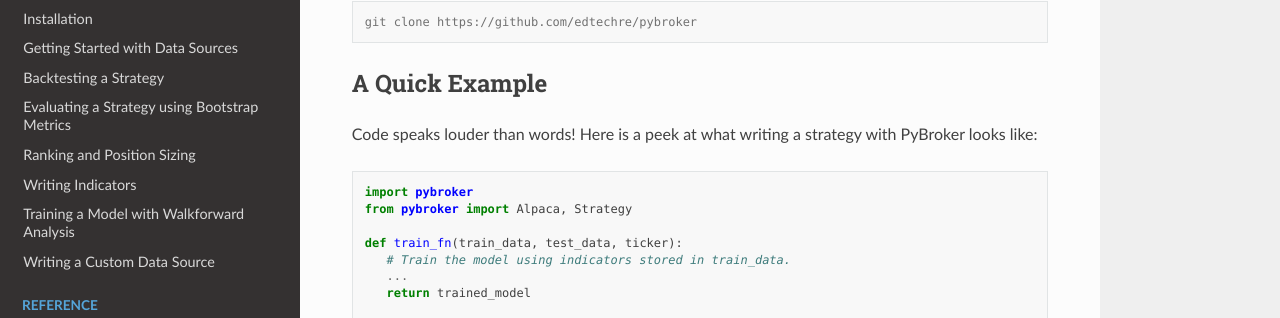
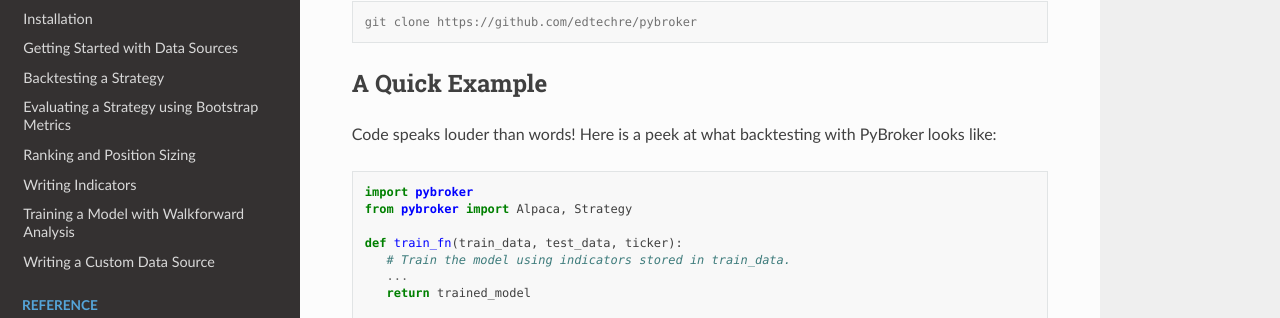
Before and after one commit to edtechre/pybroker, a Sphinx documentation site: the page built from docs/index.rst, in a window 1280 px wide and 900 px high, scrolled down 703 px. Shown: the part 133-451 px from the top of the window. Built offline with Sphinx 7.4.7 and the Read the Docs theme 2.0.0, drawn with Linux system fonts in a browser that asks for light colours.

Commit message:
Updating README and index.rst

```diff
--- a/docs/index.rst
+++ b/docs/index.rst
@@ -65,8 +65,8 @@
 A Quick Example
 ===============
 
-Code speaks louder than words! Here is a peek at what writing a strategy with
-PyBroker looks like::
+Code speaks louder than words! Here is a peek at what backtesting with PyBroker
+looks like::
 
    import pybroker
    from pybroker import Alpaca, Strategy
```
Also changed, not shown: README.md (+2 -2 lines).
